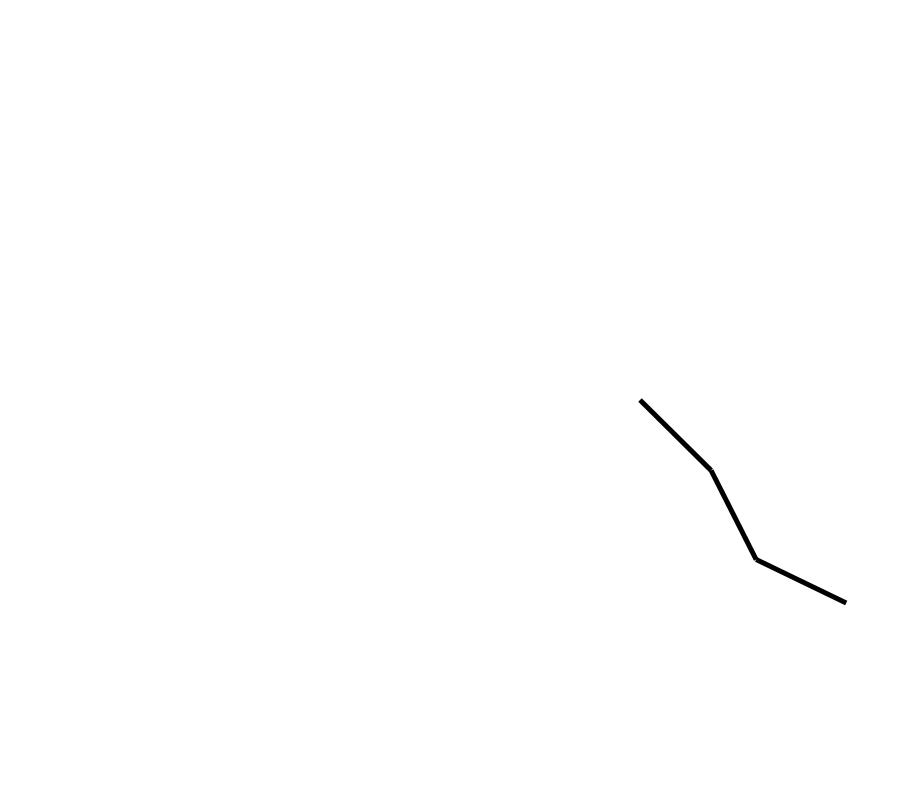
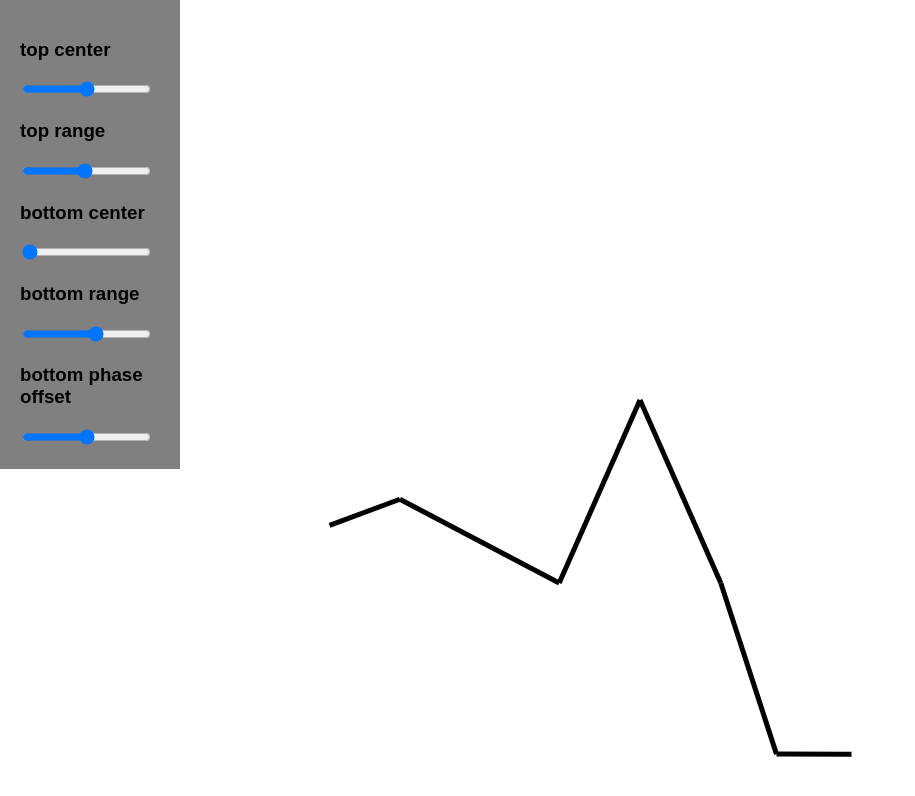
Before and after one commit to JacobYoung115/kinematics, a plain HTML site: page index.html in a window 1280 px wide. Shown: the whole page, without its empty margins (0-915 px from the left). Drawn offline with Linux system fonts and the light colour scheme.

Commit message:
Follow along for kinematics part 2

```diff
--- a/arm.js
+++ b/arm.js
@@ -6,19 +6,26 @@ var Arm = Arm || {
     y: 0,
     length: 100,
     angle: 0,
+    centerAngle: 0,
+    rotationRange: Math.PI / 4,
     parent: null,
+    phaseOffset: 0,
 
-    create: function(x, y, length, angle) {
+    create: function(length, centerAngle, rotationRange, phaseOffset) {
         var obj = Object.create(this);
-        obj.init(x, y, length, angle);
+        obj.init(length, centerAngle, rotationRange, phaseOffset);
         return obj;
     },
 
-    init: function(x, y, length, angle) {
-    this.x = x;
-        this.y = y;
+    init: function(length, centerAngle, rotationRange, phaseOffset) {
         this.length = length;
-        this.angle = angle;
+        this.centerAngle = centerAngle;
+        this.rotationRange = rotationRange;
+        this.phaseOffset = phaseOffset;
+    },
+
+    setPhase: function(phase) {
+        this.angle = this.centerAngle + Math.sin(phase + this.phaseOffset) * this.rotationRange;
     },
 
     getEndX: function() {
--- /dev/null
+++ b/fksystem.js
@@ -0,0 +1,59 @@
+// This was implemented from the video series by Coding Math:
+//https://www.youtube.com/watch?v=4oCo1j8xGew
+
+var FKSystem = FKSystem || {
+    arms: null,
+    lastArm: null,
+    x: 0,
+    y: 0,
+    phase: 0,
+    speed: 0.05,
+
+    create: function(x, y) {
+        var obj = Object.create(this);
+        obj.init(x, y);
+        return obj;
+    },
+
+    init: function(x, y) {
+        this.x = x;
+        this.y = y;
+        this.arms = [];
+    },
+
+    addArm: function(length, centerAngle, rotationRange, phaseOffset) {
+        var arm = Arm.create(length, centerAngle, rotationRange, phaseOffset);
+        this.arms.push(arm);
+        if(this.lastArm) {
+            arm.parent = this.lastArm;
+        }
+        this.lastArm = arm;
+        this.update();
+    },
+
+    update: function() {
+        for (var i = 0; i < this.arms.length; i++) {
+            var arm = this.arms[i];
+            arm.setPhase(this.phase);
+            if(arm.parent) {
+                arm.x = arm.parent.getEndX();
+                arm.y = arm.parent.getEndY();
+            }
+            else {
+                arm.x = this.x;
+                arm.y = this.y;
+            }
+        }
+        this.phase += this.speed;
+    },
+
+    render: function(context) {
+        for(var i = 0; i < this.arms.length; i++) {
+            this.arms[i].render(context);
+        }
+    },
+
+    rotateArm: function(index, angle) {
+        this.arms[index].angle = angle;
+    }
+}
--- a/index.html
+++ b/index.html
@@ -2,6 +2,7 @@
 <html>
     <head>
         <title></title>
+        <script type="text/javascript" src="fksystem.js"></script>
         <script type="text/javascript" src="arm.js"></script>
         <script type="text/javascript" src="main.js"></script>
         <style type="text/css">
@@ -15,9 +16,30 @@
             top: 0px;
             left: 0px;
         }
+
+        .controls {
+            position: absolute;
+            background-color: gray;
+            padding: 20px;
+            z-index: 1;
+            width: 140px;
+            font-family: sans-serif;
+	    }
         </style>
     </head>
     <body>
         <canvas id="canvas"></canvas>
+        <div class="controls">
+            <h3>top center</h3>
+            <input id="top_center" type="range" min="0" max="3.14" step="0.01"  value="1.57"/>
+            <h3>top range</h3>
+            <input id="top_range" type="range" min="0" max="1.57" step="0.01"  value="0.77"/>
+            <h3>bottom center</h3>
+            <input id="bottom_center" type="range" min="0.87" max="1.5" step="0.01"  value="0.87"/>
+            <h3>bottom range</h3>
+            <input id="bottom_range" type="range" min="0" max="1.5" step="0.01"  value="0.87"/>
+            <h3>bottom phase offset</h3>
+            <input id="bottom_phase" type="range" min="0" max="3" step="0.01"  value="1.5"/>
+        </div>
     </body>
 </html>
--- a/main.js
+++ b/main.js
@@ -7,30 +7,48 @@ window.onload = function() {
     width = canvas.width = window.innerWidth;
     height = canvas.height = window.innerHeight;
 
-    var arm  = Arm.create(width / 2, height / 2, 100, 0.1);
-        angle = 0;
-        arm2 = Arm.create(arm.getEndX(), arm.getEndY(), 100, 1.3);
-        arm3 = Arm.create(arm2.getEndX(), arm2.getEndY(), 100, 1.3);
-    arm2.parent = arm;
-    arm3.parent = arm2;
+    var leg0 = FKSystem.create(width / 2, height / 2);
+    leg0.addArm(200, Math.PI / 2, Math.PI / 4, 0);
+    leg0.addArm(180, 0.87, 0.87, -1.5);
+    leg0.addArm(75, -Math.PI / 3, Math.PI / 8, 0);
+
+    var leg1 = FKSystem.create(width / 2, height / 2);
+    leg1.phase = Math.PI;
+    leg1.addArm(200, Math.PI / 2, Math.PI / 4, 0);
+    leg1.addArm(180, 0.87, 0.87, -1.5)
+    leg1.addArm(75, -Math.PI / 3, Math.PI / 8, 0);
 
     update();
 
     function update() {
         context.clearRect(0, 0, width, height);
-        arm.angle = Math.sin(angle) * 1.2;
-        arm2.angle = Math.cos(angle * 0.5) * 0.93;
-        arm3.angle = Math.sin(angle * 1.5) * 1.34;
-        arm2.x = arm.getEndX();
-        arm2.y = arm.getEndY();
-        arm3.x = arm2.getEndX();
-        arm3.y = arm2.getEndY();
 
-        angle += 0.05;
-        arm.render(context);
-        arm2.render(context);
-        arm3.render(context);
+        leg0.update();
+        leg0.render(context);
+        leg1.update();
+        leg1.render(context);
         requestAnimationFrame(update);
     }
 
+    document.getElementById("top_center").addEventListener("input", function(input) {
+		leg0.arms[0].centerAngle = parseFloat(this.value);
+		leg1.arms[0].centerAngle = parseFloat(this.value);
+	});
+	document.getElementById("top_range").addEventListener("input", function(input) {
+		leg0.arms[0].rotationRange = parseFloat(this.value);
+		leg1.arms[0].rotationRange = parseFloat(this.value);
+	});
+	document.getElementById("bottom_center").addEventListener("input", function(input) {
+		leg0.arms[1].centerAngle = parseFloat(this.value);
+		leg1.arms[1].centerAngle = parseFloat(this.value);
+	});
+	document.getElementById("bottom_range").addEventListener("input", function(input) {
+		leg0.arms[1].rotationRange = parseFloat(this.value);
+		leg1.arms[1].rotationRange = parseFloat(this.value);
+	});
+	document.getElementById("bottom_phase").addEventListener("input", function(input) {
+		leg0.arms[1].phaseOffset = parseFloat(this.value);
+		leg1.arms[1].phaseOffset = parseFloat(this.value);
+	});
+
 }
```
